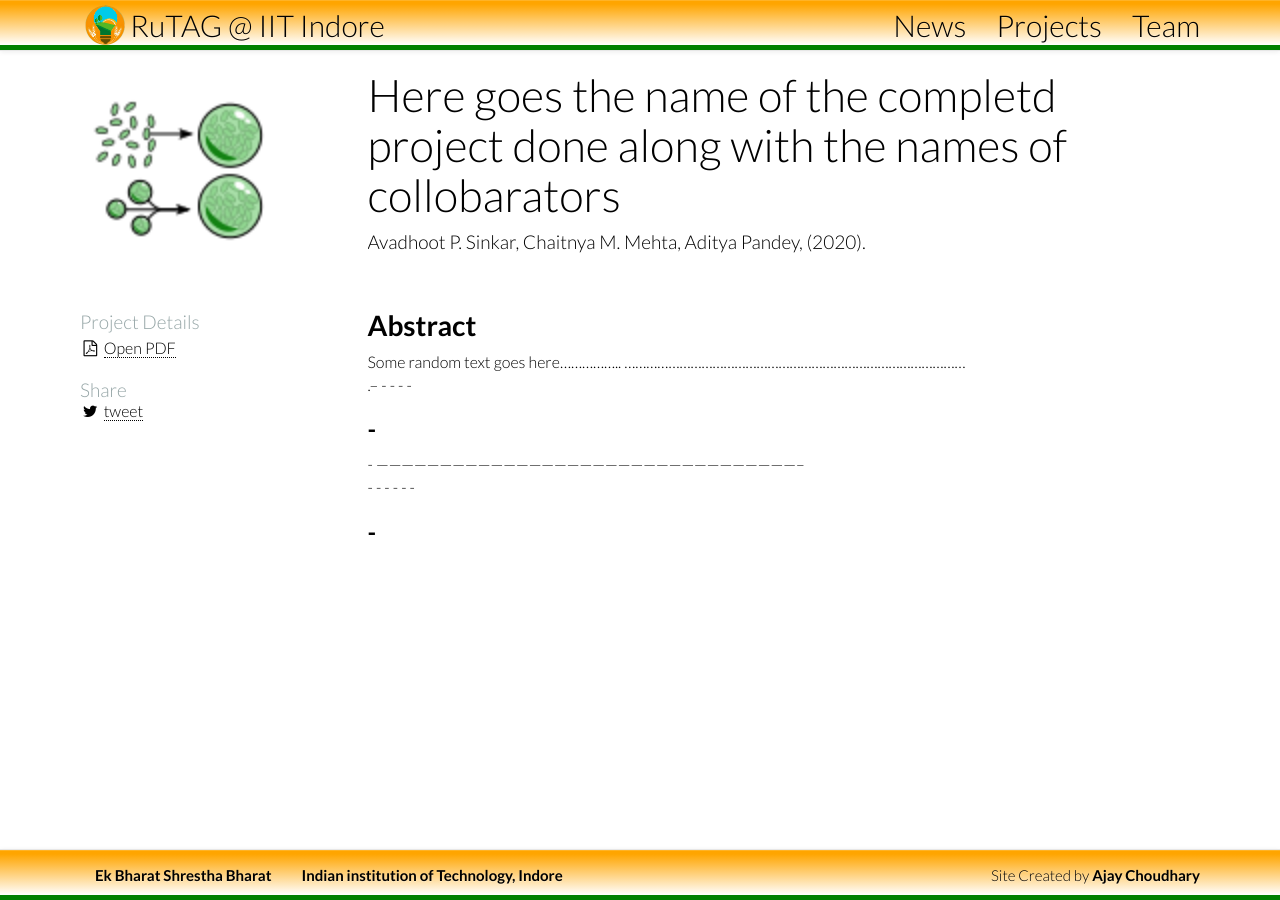
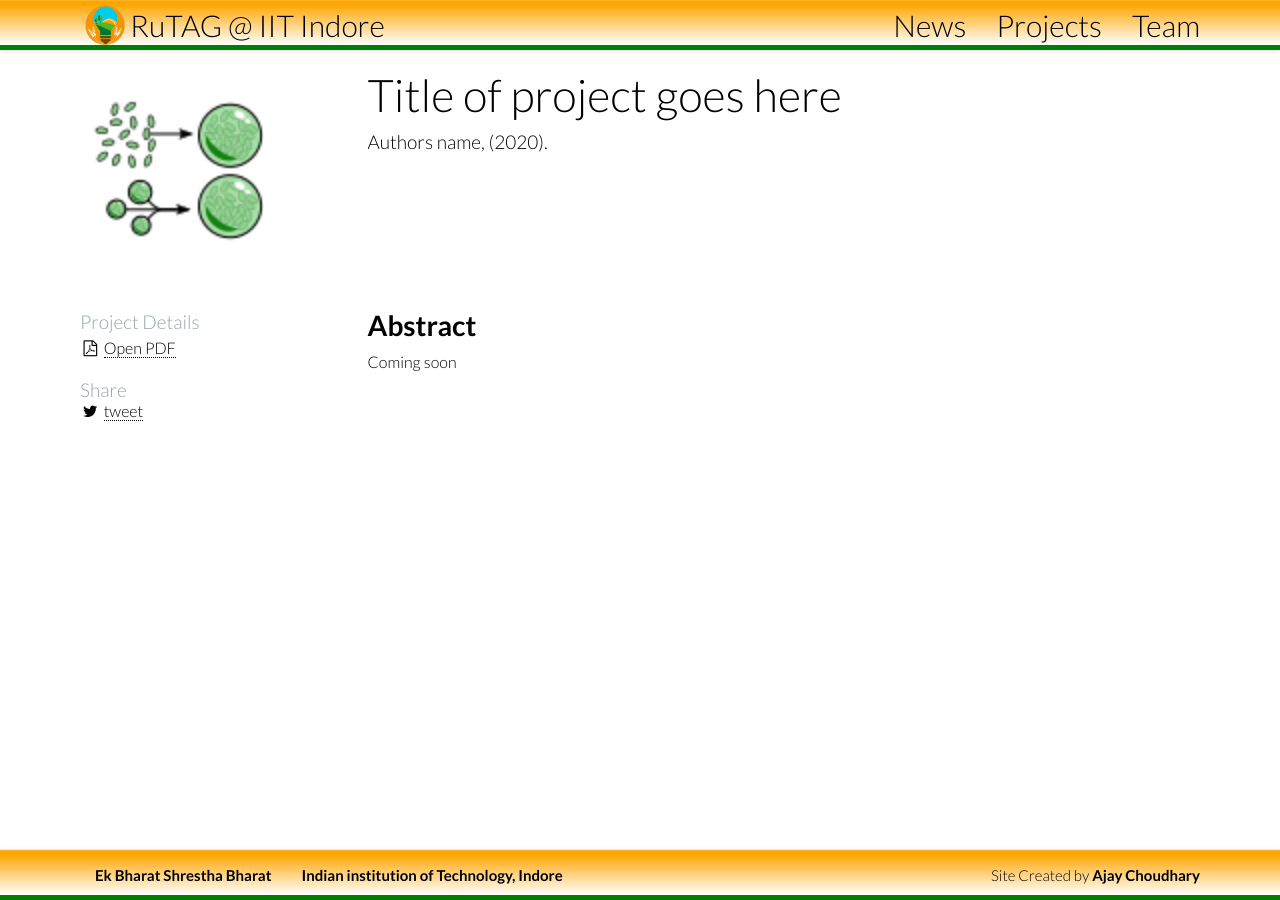
Before and after one commit to ajayiiti/rutag, a Jekyll site: the page built from projects/_posts/2020-06-02-project2.md, in a window 1280 px wide. Built offline with Jekyll 4.4.1, drawn with Linux system fonts in a browser that asks for light colours; nearby versions of some CDN libraries.

Commit message:
Update 2020-06-02-project2.md

```diff
--- a/projects/_posts/2020-06-02-project2.md
+++ b/projects/_posts/2020-06-02-project2.md
@@ -1,10 +1,10 @@
 ---
 layout: project
-title: "Here goes the name of the completd project done along with the names of collobarators"
+title: "Title of project goes here"
 year: "2020"
 status: "Completed"
 nickname: shape-alloyed-hexapod
-authors: "Avadhoot P. Sinkar, Chaitnya M. Mehta, Aditya Pandey"
+authors: "Authors name"
 image: /assets/images/papers/process-products.png
 redirect_from:
 fulltext:
@@ -18,24 +18,4 @@ tags: [wall climbing Hexapod,Shape Memory Alloy]
 # Abstract
 
 
-Some random text goes here.................
-.............................................................................................<br>
-.--
--
--
--
--
-
--
--
--
------------------------------------------------------------------------------------------------------<br>
--
--
--
--
--
--
-
--
--------------------------------------------------------------------------------------------
+Coming soon
```
